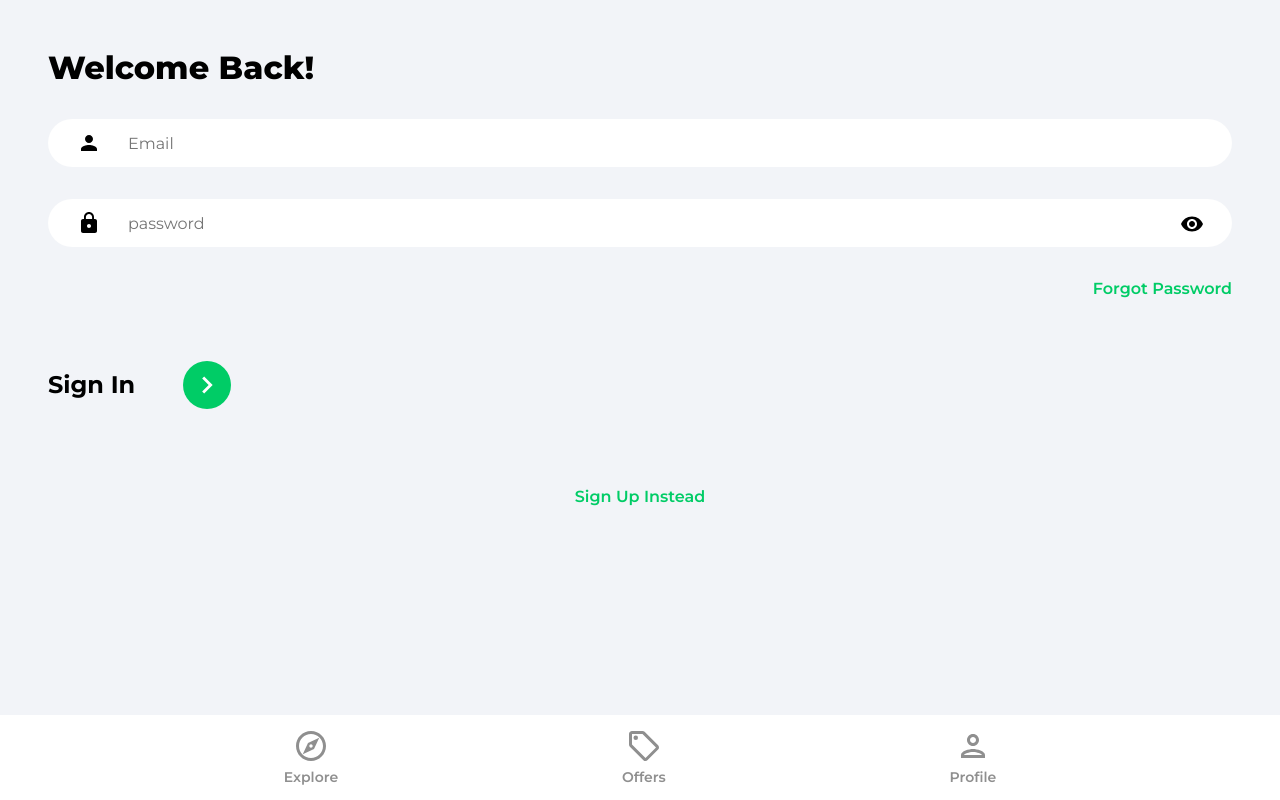
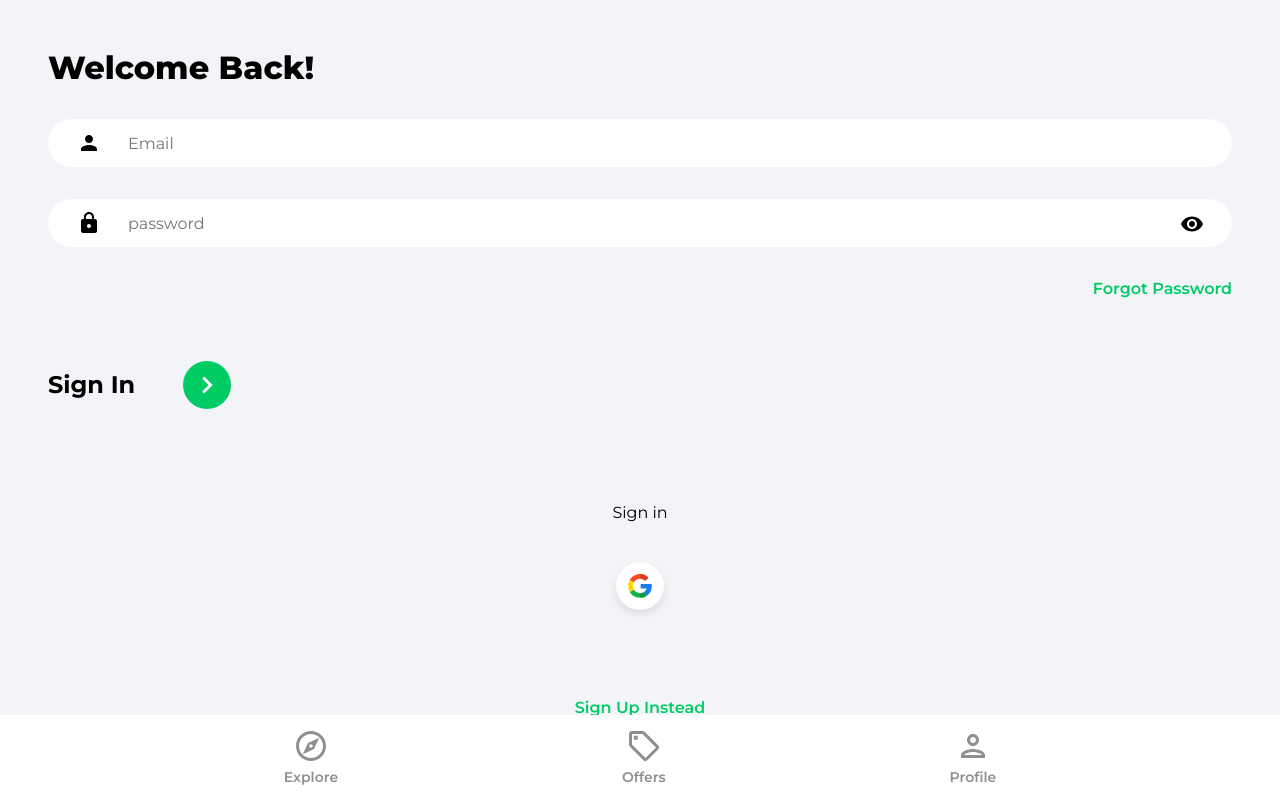
Before and after one commit to T-Harsha-Vardhan/house-marketplace-app, a React (Create React App) app: page /sign-in in a window 1280 px wide. Built offline with nearby package versions, Linux system fonts and the light colour scheme.

Commit message:
added Google OAuth Functionality in Sign In and Sign Up page

```diff
--- /dev/null
+++ b/src/Components/OAuth.jsx
@@ -0,0 +1,50 @@
+import { useLocation, useNavigate } from "react-router-dom";
+import { getAuth, signInWithPopup, GoogleAuthProvider } from "firebase/auth";
+import { doc, setDoc, getDoc, serverTimestamp } from "firebase/firestore";
+import { db } from "../firebase.config";
+import { toast } from "react-toastify";
+import googleIcon from "../assets/svg/googleIcon.svg";
+
+function OAuth() {
+  const navigate = useNavigate();
+  const location = useLocation();
+
+  const onGoogleClick = async () => {
+    try {
+      const auth = getAuth();
+      const provider = new GoogleAuthProvider();
+      const result = await signInWithPopup(auth, provider);
+      const user = result.user;
+      const docRef = doc(db, "users", user.uid);
+      const docSnap = await getDoc(docRef);
+
+      if (!docSnap.exists()) {
+        await setDoc(doc(db, "users", user.uid), {
+          name: user.displayName,
+          email: user.email,
+          timestamp: serverTimestamp(),
+        });
+      }
+
+      navigate("/");
+    } catch (error) {
+      toast.error("Could not authorize with Google");
+    }
+  };
+
+  return (
+    <div className="socialLogin">
+      <p>Sign {location.pathname === "/sign-up" ? "up" : "in"}</p>
+      <button className="socialIconDiv">
+        <img
+          className="socialIconImg"
+          src={googleIcon}
+          alt="google"
+          onClick={onGoogleClick}
+        />
+      </button>
+    </div>
+  );
+}
+
+export default OAuth;
--- a/src/pages/SignIn.jsx
+++ b/src/pages/SignIn.jsx
@@ -4,6 +4,7 @@
 import { getAuth, signInWithEmailAndPassword } from "firebase/auth";
 import { ReactComponent as ArrowRightIcon } from "../assets/svg/keyboardArrowRightIcon.svg";
 import VisibilityIcon from "../assets/svg/visibilityIcon.svg";
+import OAuth from "../Components/OAuth";
 
 function SignIn() {
   const [showPassword, setShowPassword] = useState(false);
@@ -90,7 +91,8 @@
               </button>
             </div>
           </form>
-          {/* Google OAuth */}
+
+          <OAuth />
 
           <Link to="/sign-up" className="registerLink">
             Sign Up Instead
--- a/src/pages/SignUp.jsx
+++ b/src/pages/SignUp.jsx
@@ -10,6 +10,7 @@
 import { ReactComponent as ArrowRightIcon } from "../assets/svg/keyboardArrowRightIcon.svg";
 import VisibilityIcon from "../assets/svg/visibilityIcon.svg";
 import { toast } from "react-toastify";
+import OAuth from "../Components/OAuth";
 
 function SignUp() {
   const [showPassword, setShowPassword] = useState(false);
@@ -114,7 +115,8 @@
               </button>
             </div>
           </form>
-          {/* Google OAuth */}
+
+          <OAuth />
 
           <Link to="/sign-in" className="registerLink">
             Sign In Instead
```
